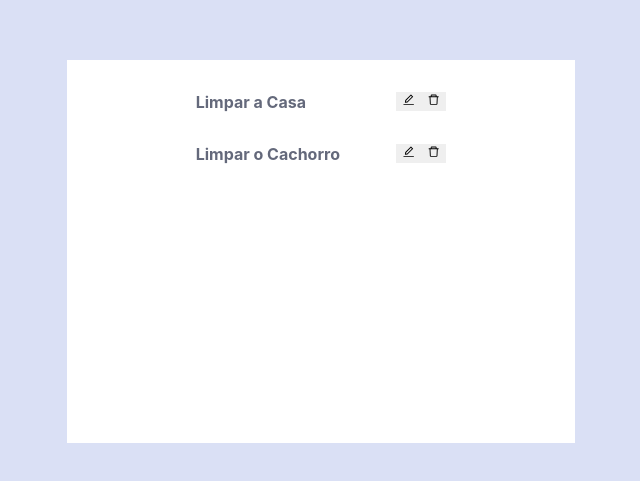
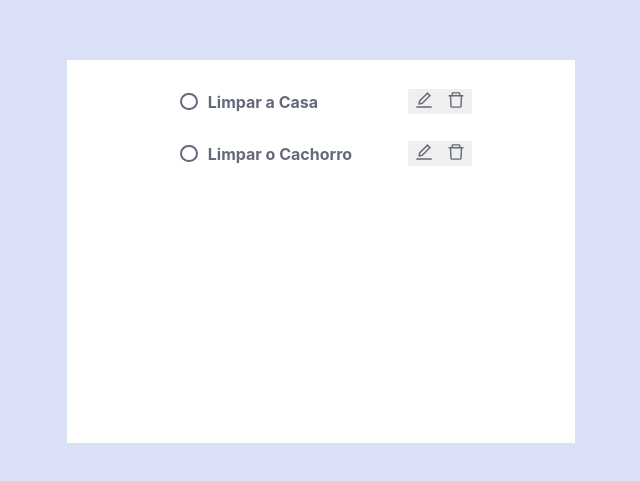
Before and after one commit to brmarmello/portfolio-of-challenges, a React (Create React App) app in the folder challenge-01/crud-complete_react-nodejs-postgresql/toDoFrontEnd/to-do-list/: page / in a window 1280 px wide. Shown: the part 149-630 px from the top of the page, without its empty margins (319-959 px from the left). Built offline with nearby package versions, Linux system fonts and the light colour scheme.

Commit message:
feat: create checkbox to select tasks.

```diff
--- a/challenge-01/crud-complete_react-nodejs-postgresql/toDoFrontEnd/to-do-list/src/App.js
+++ b/challenge-01/crud-complete_react-nodejs-postgresql/toDoFrontEnd/to-do-list/src/App.js
@@ -13,12 +13,16 @@ const Todos = ({ todos }) => {
         {todos.map((todo) => {
           return (
             <div className="todo">
+              <button
+                className="checkbox"
+                style={{ backgroundColor: todo.status ? "#A879E6" : "white" }}
+              ></button>
               <p>{todo.name}</p>
               <button>
-                <AiOutlineEdit></AiOutlineEdit>
+                <AiOutlineEdit  size={20} color={"#64697b"}></AiOutlineEdit>
               </button>
               <button>
-                <AiOutlineDelete></AiOutlineDelete>
+                <AiOutlineDelete  size={20} color={"#64697b"}></AiOutlineDelete>
               </button>
             </div>
           );
```
